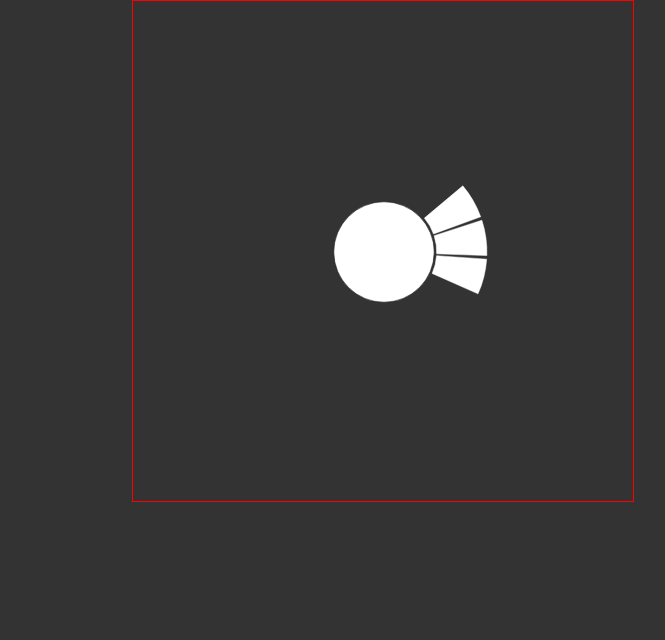
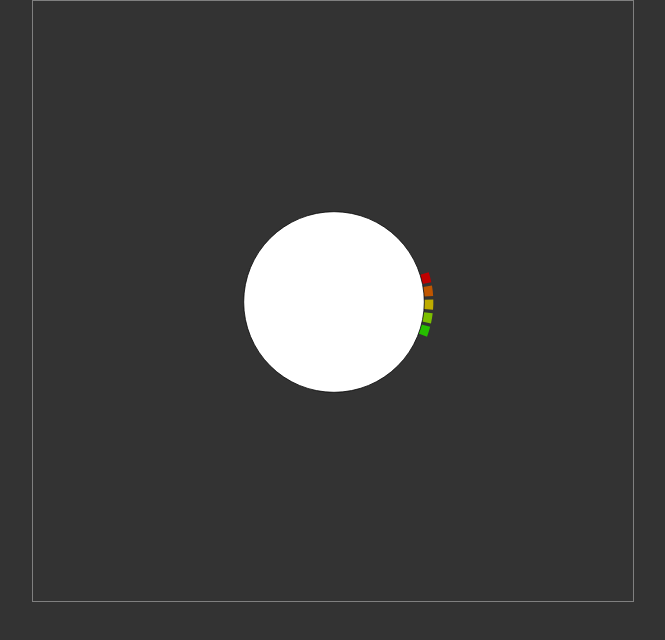
Before and after one commit to shockflash/piemenu, a plain HTML site: page index.html in a window 1280 px wide. Shown: the whole page, without its empty margins (208-873 px from the left). Drawn offline with Linux system fonts and the light colour scheme.

Commit message:
Improved version, already working.

```diff
--- a/index.html
+++ b/index.html
@@ -8,38 +8,19 @@
   <script type="text/javascript">
     window.onload = function () {
     	var r = Raphael("holder");
-    	r.canvas.setAttribute('viewBox', '-500 -500 1000 1000');
+    	r.canvas.setAttribute('viewBox', '-400 -400 800 800');
 
     	var cake = new PieSlice(r);
 
-      var pie2a = new PieSlice(r);
-      cake.add(pie2a);
-
-      var pie2b = new PieSlice(r);
-      cake.add(pie2b);
-
-      var pie2c = new PieSlice(r);
-      cake.add(pie2c);
-
-      for (var d = 1; d <= 6; d++)
+      for (var d = 1; d <= 5; d++)
       {
-        var pie3 = new PieSlice(r);
-        pie3.setColor("red");
-        pie2a.add(pie3);
-      }
-
-      for (var d = 1; d <= 1; d++)
-      {
-        var pie3 = new PieSlice(r);
-        pie3.setColor("red");
-        pie2b.add(pie3);
-      }
-
-      for (var d = 1; d <= 3; d++)
-      {
-        var pie3 = new PieSlice(r);
-        pie3.setColor("red");
-        pie2c.add(pie3);
+        var pie = new PieSlice(r);
+        cake.add(pie);
+        for (var d2 = 1; d2 <= 5; d2++)
+        {
+        	var pieSub = new PieSlice(r);
+          pie.add(pieSub);
+        }
       }
 
       cake.activate();
@@ -48,6 +29,8 @@
 
 </head>
 
-<body><div id="holder"></div></body>
+<body>
+  <div id="holder"></div>
+</body>
 
 </html>
--- a/pieslice.js
+++ b/pieslice.js
@@ -2,24 +2,25 @@
 
 function PieSlice(vp) {
 
-	var path = vp.path().attr({fill: 'white'})
+	var childMinDegree = 6;
+	var childAutoDegree = 40;
+	var degree = 50;
+	var childSpacingDegree = 2;
+	var diffRadius = 120;
+	var minDiffRadius = 10;
+
+	var path = vp.path().attr({fill: 'white', stroke: "none", cursor: 'pointer'})
 	var innerRadius = 0;
-	var outerRadius = 100;
-	var minDiffRadius = 100; // TODO 10 original, 100 nur für test
-	var diffRadius = 100;
-	var startDegree = -20;
-	var degree = 40;
-	var childMinDegree = 20;
-	var childAutoDegree = 40;
-	var childSpacingDegree = 2;
-	var vp = vp;
-	var children = new Array();
+	var outerRadius = 120;
+
+	var startDegree = 0;
+	var centerDegree = 0; // center of the current degree
+	var vp = vp; // raphael viewpoint
+	var children = new Array(); // child
 	var parent = false;
-	var open = false;
-    var color = "white";
-
-    /* animation mode, + = show, - = hide*/
-    var mode = '+';
+	var open = false; //
+    var color = false; // color of the pie element
+    var mode = '+'; // animation mode, + = show, - = hide
 
 	this.init = function()
 	{
@@ -30,94 +31,71 @@ function PieSlice(vp) {
 	  });
 	};
 
-	this.setStartDegree = function(value)
-	{
-	  startDegree = value;
-	};
+	this.setStartDegree = function(value) { startDegree = value; };
 
-	this.setDegree =  function(value)
-	{
-	  degree = value;
-	};
+	this.setDegree =  function(value) { degree = value; };
 
-	this.setChildAutoDegree = function(value)
-	{
-	  childAutoDegree = value;
-	};
+	this.setInnerRadius = function(value) { innerRadius = value; };
 
-	this.setInnerRadius = function(value)
-	{
-	  innerRadius = value;
-	};
+	this.setOuterRadius = function(value) { outerRadius = value; };
 
-	this.setOuterRadius = function(value)
-	{
-	  outerRadius = value;
-	};
+	this.setParent = function(value) { parent = value; };
 
-	this.setParent = function(value)
-	{
-	  parent = value;
-	};
+	this.setColor = function(value) { color = value; path.attr({fill: value}) };
 
-	this.setColor = function(value)
-	{
-	  path.attr({fill: value})
-	};
+	this.isOpen = function() { return open; };
 
-	this.isOpen = function()
-	{
-	  return open;
-	};
+	this.hide = function() { path.hide(); };
 
-	this.hide = function()
-	{
-	  path.hide();
-	};
+	this.show = function() { path.show(); };
 
-	this.show = function()
-	{
-	  path.show();
-	};
+	this.toFront = function() { path.toFront() };
 
 	this.add = function(pie)
 	{
 	  children.push(pie);
 	  pie.setParent(this);
-	  pie.setInnerRadius(outerRadius+5)
+	  pie.setInnerRadius(outerRadius)
 	  pie.setOuterRadius(outerRadius+diffRadius+5)
 	};
 
 	this.activate = function()
 	{
+	  if (!color)
+	    this.setColor("white");
+
 	  this.drawCenter();
 	  this.showClosedChilden();
     };
 
     this.drawCenter = function()
     {
-      var c = vp.circle(0, 0, outerRadius).attr({fill: "#fff"});
+      var c = vp.circle(0, 0, outerRadius).attr({fill: color, cursor: 'pointer'});
+      var pie = this;
+      c.click(function () { pie.onClick(); });
 
-      var pie = this;
-      c.click(function () {
-        pie.onClick();
-      });
+      //vp.text(0, 0, "Click me");
+      vp.print(200, 200, "Click me", vp.getFont("Verdana"), 30).attr({fill: "#fff"});
+
+      var txt = vp.print(10, 50, "print", vp.getFont("Museo"), 30).attr({fill: "#fff"});
     }
 
     this.showClosedChilden = function()
     {
-      minStartDegree = startDegree + ( childAutoDegree / 2 - childMinDegree + childSpacingDegree);
-      var sumDegree = children.length * (childMinDegree + childSpacingDegree);
-  	  var sDegree = minStartDegree - (sumDegree / 2) + (childMinDegree / 2) + (childSpacingDegree / 2);
+      centerDegree = 0;
+      if (parent)
+        centerDegree = startDegree + (childAutoDegree / 2);
+      var sumDegree = children.length * (childMinDegree + (childSpacingDegree-1));
+      var sDegree = (centerDegree - ( sumDegree / 2 ));
 
       // +5 is for the spacing between the elements
   	  for (var i in children)
   	  {
   		children[i].setStartDegree(sDegree);
   	    children[i].setDegree(childMinDegree);
-  	    children[i].setOuterRadius(outerRadius + 5 + minDiffRadius);
+  	    children[i].setOuterRadius(outerRadius + childSpacingDegree + minDiffRadius);
   	    children[i].draw();
-
+  	    children[i].show();
   	    sDegree = sDegree + childMinDegree + childSpacingDegree;
   	  }
     }
@@ -129,8 +107,20 @@ function PieSlice(vp) {
     };
 
 
+    this.closeNeighbours = function(caller)
+    {
+      for (var i in children)
+        if (children[i].isOpen() && children[i] != caller)
+          children[i].closeChildren();
+    };
+
 	this.openChildren = function()
 	{
+	  open = true;
+
+	  if (parent)
+	    parent.closeNeighbours(this)
+
 	  mode = "+";
 	  this.drawChildrenAnimationDegree(childMinDegree, childAutoDegree);
 	  this.drawChildrenAnimationRadius(minDiffRadius, diffRadius);
@@ -138,11 +128,17 @@ function PieSlice(vp) {
 
 	this.closeChildren = function()
 	{
+      open = false;
+
   	  for (var i in children)
   	  {
 	    children[i].hideClosedChildren();
 	    if (children[i].isOpen())
 	      children[i].closeChildren();
+
+	    // if our own parent is already closed, we directly hide our children
+		if (parent && !parent.isOpen())
+		  children[i].hide();
   	  }
 
   	  mode = "-";
@@ -150,42 +146,33 @@ function PieSlice(vp) {
 	  this.drawChildrenAnimationRadius(diffRadius, minDiffRadius);
 	};
 
-
-
 	this.drawChildrenAnimationDegree = function(cDegree, maxDegree)
 	{
-		/*
-	  if (mode == '+')
-      {
-
-	    var sumDegree = children.length * (cDegree + (childSpacingDegree-1));
-	    var sDegree = startDegree - (sumDegree / 2) + (cDegree / 2) + (childSpacingDegree / 2);
-	  /*
-      } else {
-      */
-    	minStartDegree = startDegree + ( childAutoDegree / 2 - childMinDegree + childSpacingDegree);
-    	var sumDegree = children.length * (cDegree + childSpacingDegree);
-  	    var sDegree = minStartDegree - (sumDegree / 2) + (cDegree / 2) + (childSpacingDegree / 2);
-	  //}
-
+	  centerDegree = 0;
+	  if (parent)
+	    centerDegree = startDegree + (childAutoDegree / 2);
+	  var sumDegree = children.length * (cDegree + (childSpacingDegree-0.4));
+	  var sDegree = (centerDegree - ( sumDegree / 2 ));
 
 	  for (var i in children)
 	  {
 		children[i].setStartDegree(sDegree);
 		children[i].setDegree(cDegree);
 	    children[i].draw()
-
 	    sDegree = sDegree + cDegree + childSpacingDegree;
 	  }
 
 	  var thisC = this;
 	  if (mode == '+' && cDegree < maxDegree)
-        setTimeout(function () { thisC.drawChildrenAnimationDegree(cDegree+2, maxDegree, mode); }, 100);
-	  else if (mode == '+')
+        setTimeout(function () { thisC.drawChildrenAnimationDegree(cDegree+2, maxDegree, mode); }, 10);
+	  else if (mode == '+')	{
 		for (var i in children)
+		{
+		  children[i].toFront();
 		  children[i].showClosedChilden();
-	  else if (mode == '-' && cDegree > maxDegree)
-		setTimeout(function () { thisC.drawChildrenAnimationDegree(cDegree-2, maxDegree, mode); }, 100);
+	    }
+	  } else if (mode == '-' && cDegree > maxDegree)
+		setTimeout(function () { thisC.drawChildrenAnimationDegree(cDegree-2, maxDegree, mode); }, 10);
 
 	};
 
@@ -199,16 +186,18 @@ function PieSlice(vp) {
 
 	  var thisC = this;
       if (mode == '+' && cRadius < maxRadius)
-	    setTimeout(function () { thisC.drawChildrenAnimationRadius(cRadius+10, maxRadius, mode); }, 100);
+	    setTimeout(function () { thisC.drawChildrenAnimationRadius(cRadius+10, maxRadius, mode); }, 10);
       else if (mode == '-' && cRadius > maxRadius)
-  	    setTimeout(function () { thisC.drawChildrenAnimationRadius(cRadius-5, maxRadius, mode); }, 100);
+  	    setTimeout(function () { thisC.drawChildrenAnimationRadius(cRadius-5, maxRadius, mode); }, 10);
 	}
 
 
     this.draw = function()
     {
-      this.show();
-      this.updatePath(startDegree, startDegree+degree);
+      if (!color)
+        this.setColor(Raphael.getColor());
+
+      this.updatePath(startDegree, startDegree + degree);
     };
 
 	this.onClick = function ()
@@ -217,7 +206,6 @@ function PieSlice(vp) {
 	    this.openChildren();
 	  else
 	  	this.closeChildren();
-	  open = !open
 	};
 
 	this.updatePath = function(a1, a2)
@@ -240,8 +228,9 @@ function PieSlice(vp) {
 	           ["L", osx, osy],
 	           ["A", outerRadius, outerRadius, 0, 0, 1, oex, oey],
 	           ["z"]];
-	  path.attr({path: p, stroke: "#fff"});
+	  path.attr({path: p});
 	};
 
+	/* calls the constructor */
 	this.init();
 }
--- a/rap.css
+++ b/rap.css
@@ -4,10 +4,10 @@ body {
     font: 300 100.1% "Helvetica Neue", Helvetica, "Arial Unicode MS", Arial, sans-serif;
 }
 #holder {
-    height: 500px;
-    margin: -400px 0 0 -300px;
-    width: 500px;
-    border: 1px solid red;
+    height: 600px;
+    margin: -400px 0 0 -400px;
+    width: 600px;
+    border: 1px solid gray;
     left: 50%;
     position: absolute;
     top: 50%;
```
